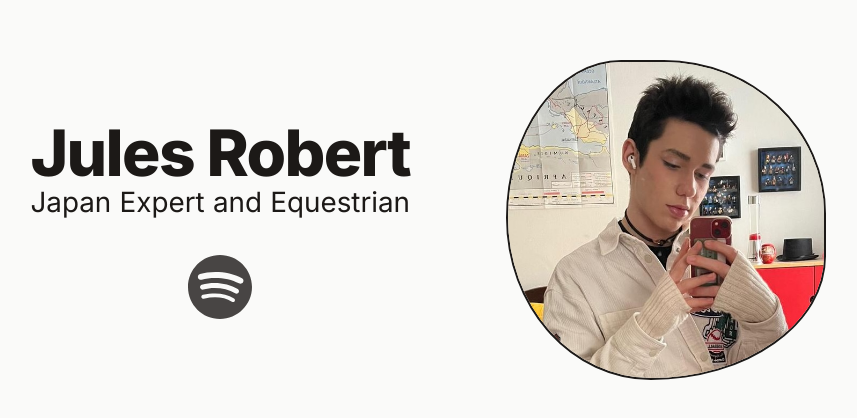
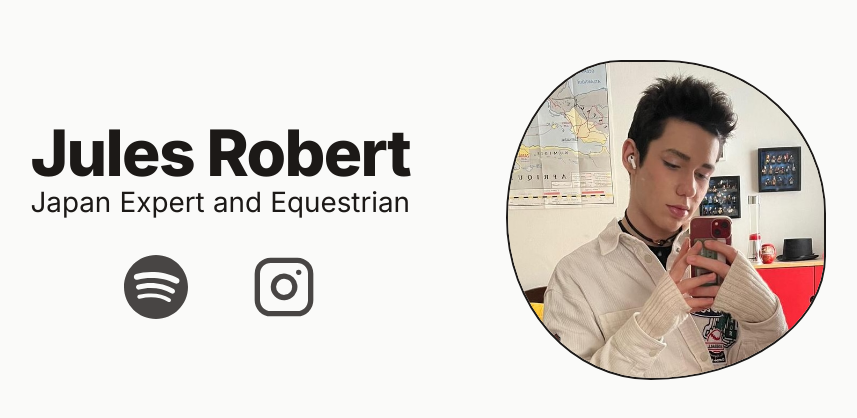
Before and after one commit to etrobert/julesrobert.com, a Next.js app: page / in a window 1280 px wide. Shown: the part 180-598 px from the top of the page, without its empty margins (212-1069 px from the left). Built offline with nearby package versions, Linux system fonts and the light colour scheme.

Commit message:
Add instagram link

```diff
--- a/components/Links.tsx
+++ b/components/Links.tsx
@@ -1,5 +1,6 @@
 import SpotifyIcon from './icons/SpotifyIcon';
 import IconLink from './IconLink';
+import InstagramIcon from './icons/InstagramIcon';
 
 const Links = () => (
   <div className={'flex justify-center gap-[5vw]'}>
@@ -8,6 +9,11 @@ const Links = () => (
       href="https://open.spotify.com/user/1165742894?si=c3dfeed5c421480f"
       icon={<SpotifyIcon />}
     />
+    <IconLink
+      label="Instagram Profile"
+      href="https://www.instagram.com/jules_rbt2"
+      icon={<InstagramIcon />}
+    />
   </div>
 );
 
```
